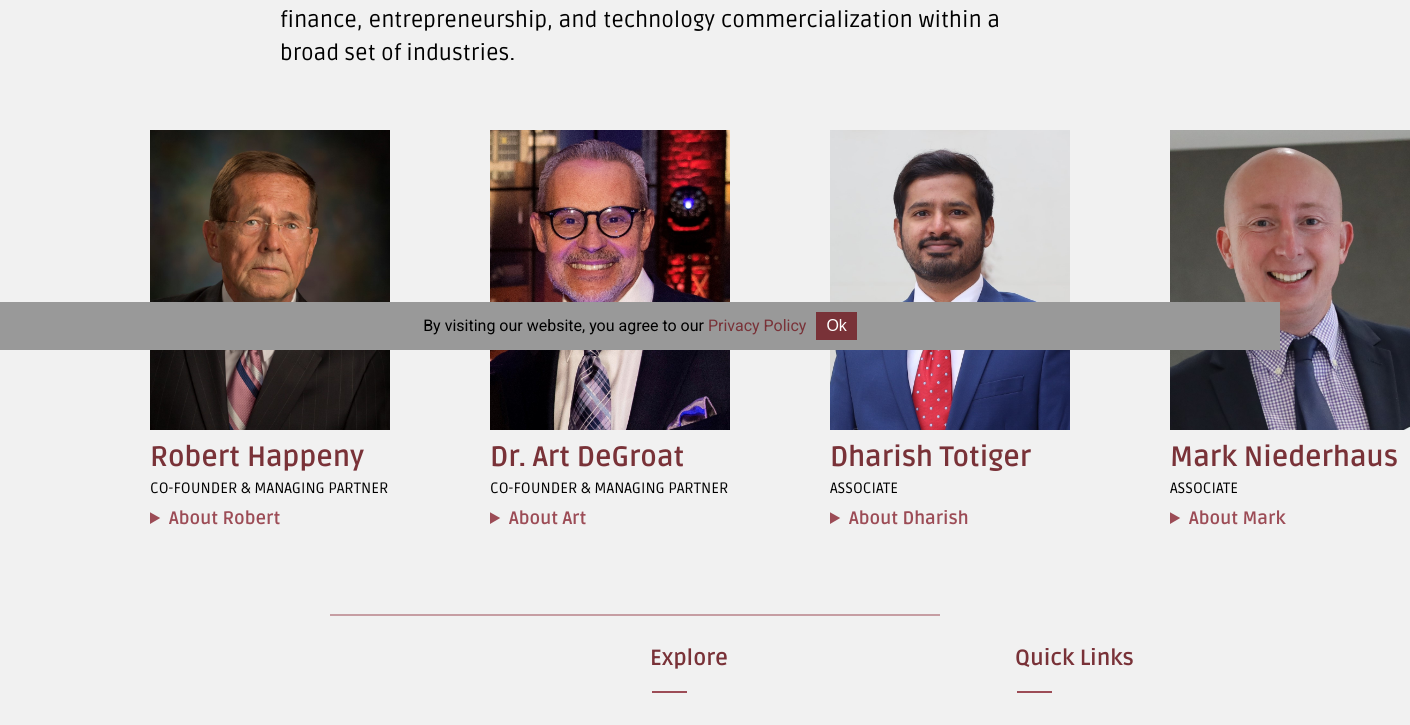
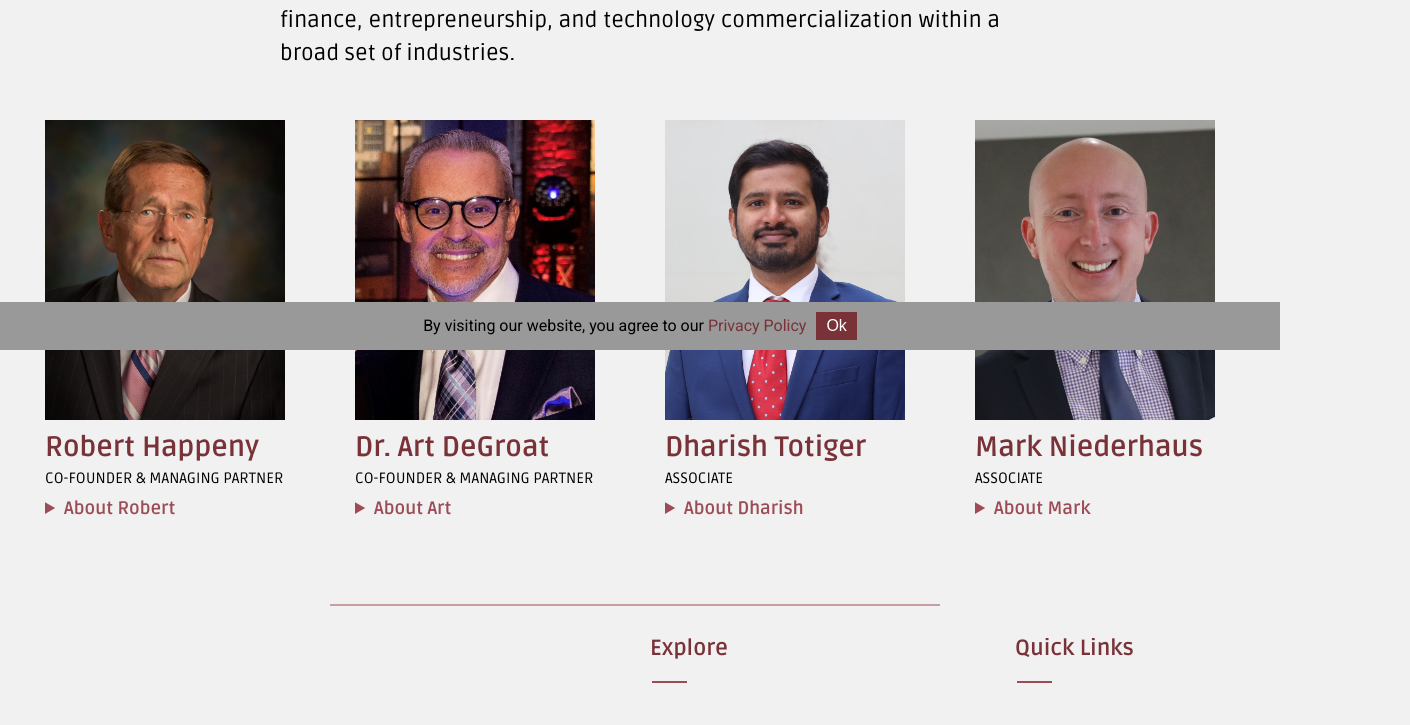
Before and after one commit to SHASWAT2000-loves-logic/Great_Plains_Partners_Group_Website, a React (Create React App) app: page /team in a window 1280 px wide. Shown: the part 450-1175 px from the top of the page, 1410 px wide, since content can reach past the window. Built offline with nearby package versions, Linux system fonts and the light colour scheme.

Commit message:
changed navbar margin

```diff
--- a/src/index.css
+++ b/src/index.css
@@ -46,6 +46,7 @@ html, body{
   object-fit: cover;
   margin-left: 50px;
   margin-top: 10px;
+  margin-right: 120px;
 }
 
 .navbar ul{
@@ -214,8 +215,7 @@ video{
   font-size: 36px;
   font-family: 'Ruda', sans-serif;
   padding-bottom: 30px;
-  margin-left: 570px;
-  margin-right: 570px;
+
 }
 .about_summary_content{
   display: flex;
@@ -732,9 +732,18 @@ video{
 
 .team_flex{
   display: flex;
-  margin: 150px;
-  margin-right: 100px;
-  margin-top: 60px;
+  /* margin: 150px; */
+  /* margin-right: 100px; */
+  /* margin-top: 60px; */
+  /* margin-top: 60px; */
+  /* margin-bottom: 150px; */
+  /* margin-left: 50px; */
+  /* margin-right: 50px; */
+  justify-content: center;
+  align-items: center;
+  height: 100%;
+  margin-bottom: 150px;
+  margin-left: 50px;
 }
 
 .team_flex img{
@@ -745,7 +754,8 @@ video{
 .robert, .art, .dharish, .mark{
   display: flex;
   flex-direction: column;
-  margin-right: 100px;
+  /* margin-right: 100px; */
+  margin-right: 70px;
 }
 .team_flex .name{
   padding-top: 10px;
@@ -1057,7 +1067,6 @@ textarea:focus, input:focus{
   font-family: 'Noto Serif', serif;
   font-family: 'Ruda', sans-serif;
   line-height: 1.5;
-  /* padding-right: 50px; */
   margin-bottom: 10px;
   margin-left: 100px;
 }
```
